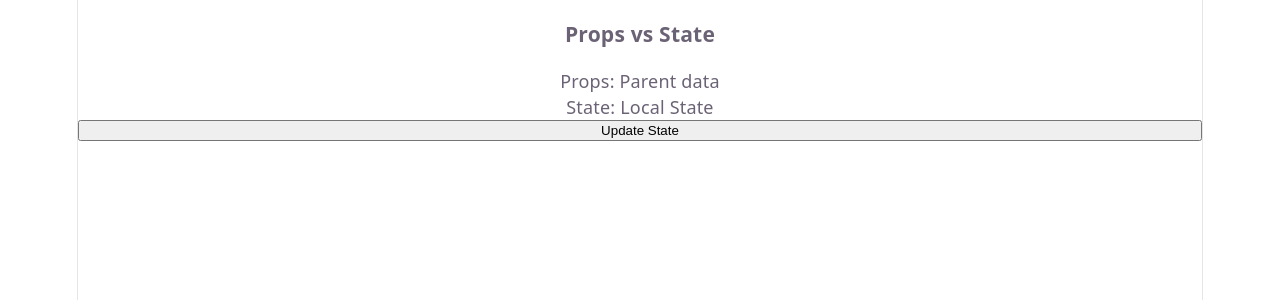
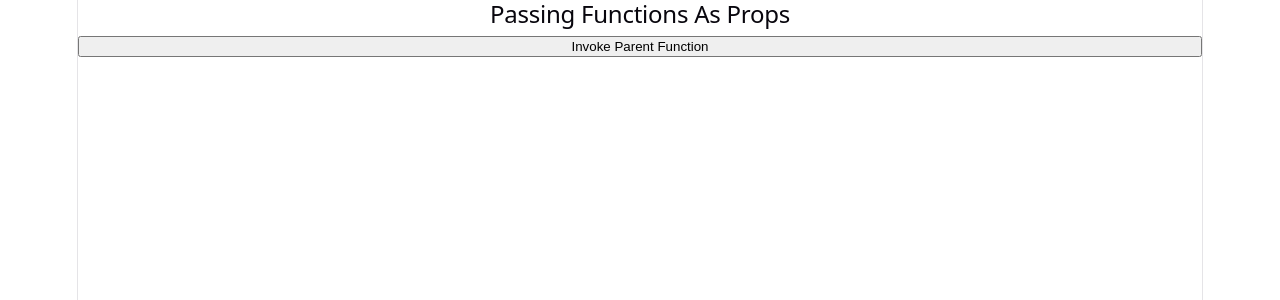
Before and after one commit to poorna834/MERN_Stu_FebMay26Mys, a React (Vite) app in the folder W9/D2/prop-example-app/: page / in a window 1280 px wide. Shown: the top 300 px of the page. Built offline with nearby package versions, Linux system fonts and the light colour scheme.

Commit message:
Passing Functions as Props Added

```diff
--- a/W9/D2/prop-example-app/src/App.jsx
+++ b/W9/D2/prop-example-app/src/App.jsx
@@ -8,6 +8,7 @@
 import { ObjectsAndArrayProps } from './components/P7'
 import { PropsImmutability } from './components/P8'
 import { PropState } from './components/P9'
+import {FunctionProps} from './components/P10'
 import './App.css'
 
 function App() {
@@ -23,7 +24,8 @@
       {/* <CompositionDemo/> */}
       {/* <ObjectsAndArrayProps/> */}
       {/* <PropsImmutability/> */}
-      <PropState/>
+      {/* <PropState/> */}
+      <FunctionProps/>
     </>
   )
 }
```
